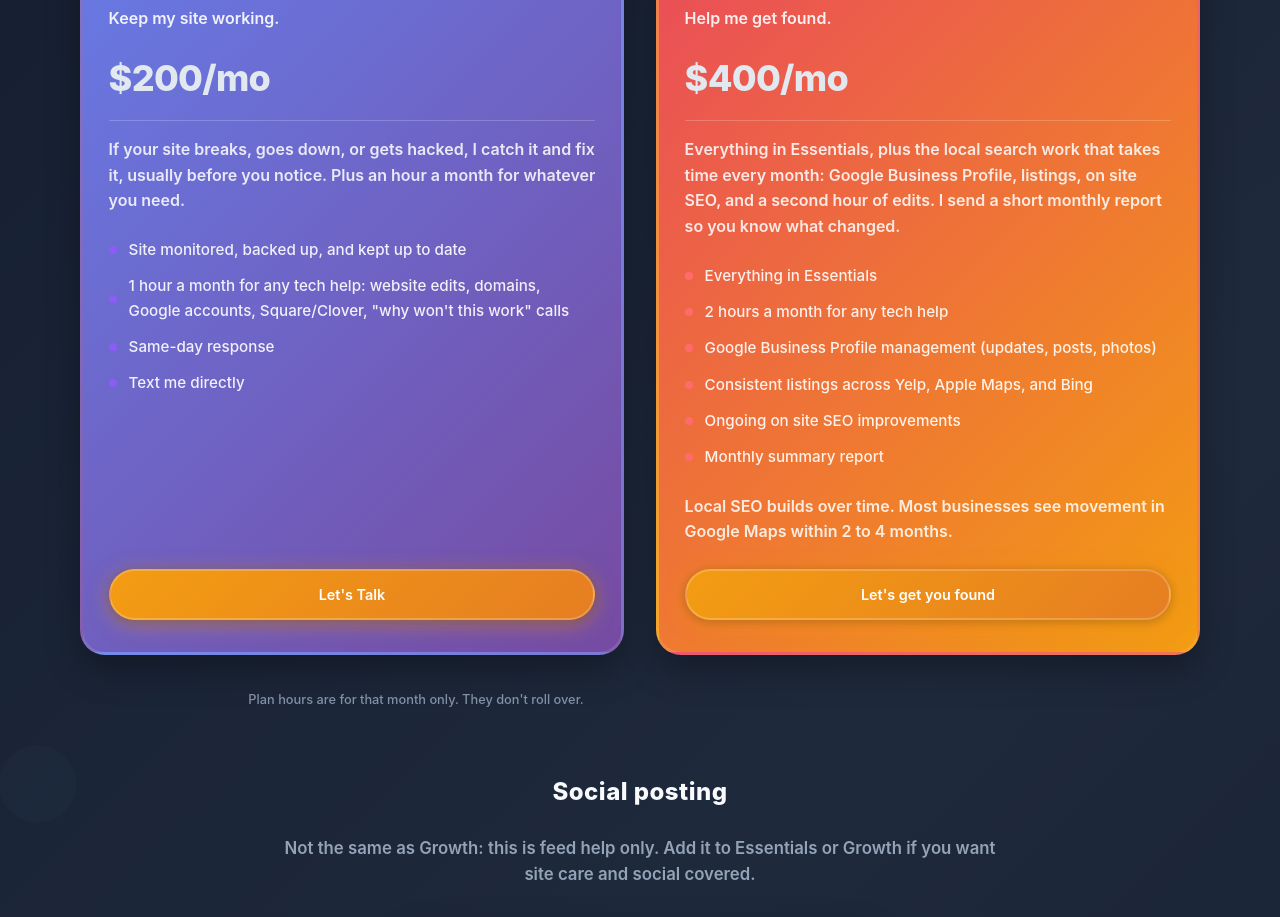
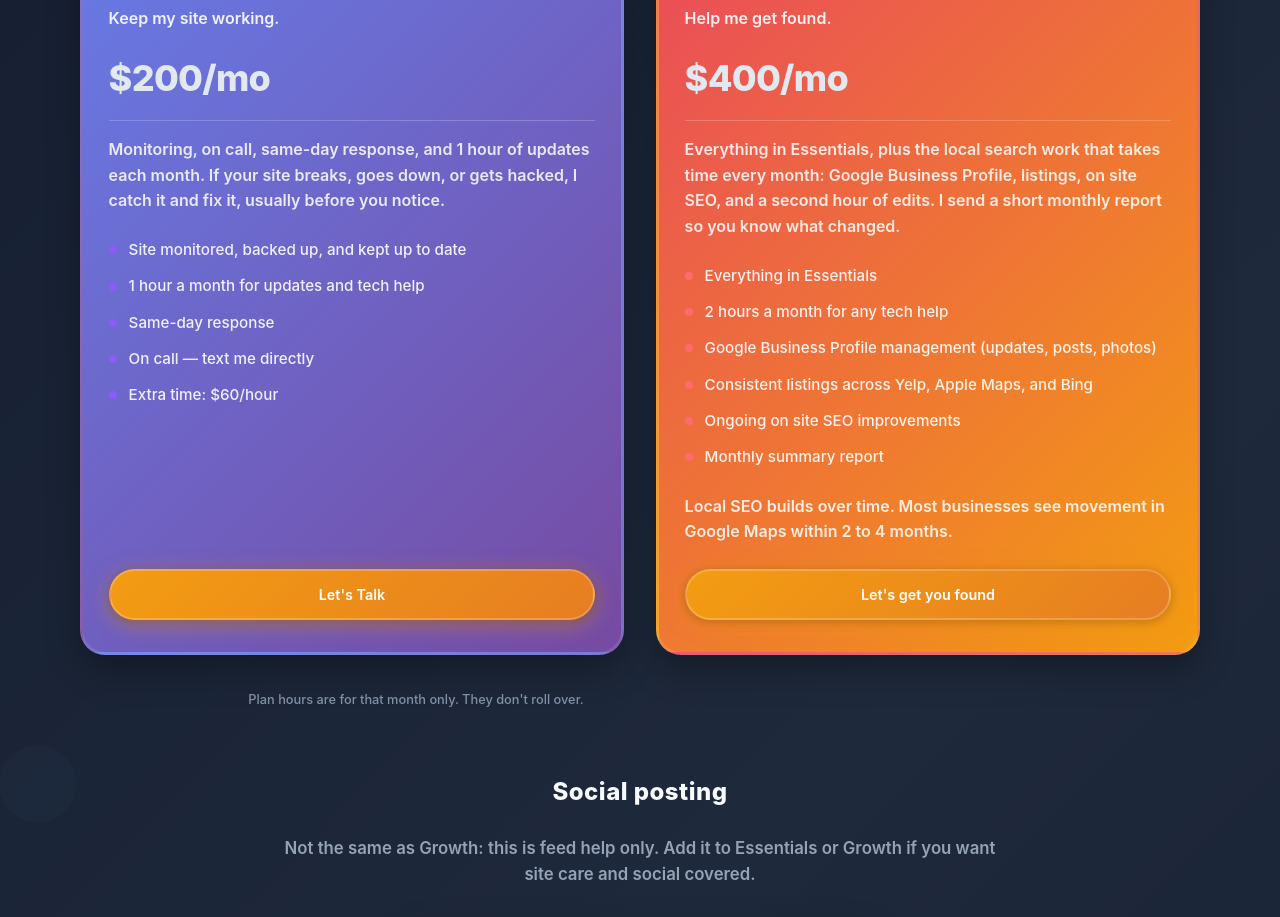
Before and after one commit to mriansabado/mauna-digital-website, a React (Vite) app: page / in a window 1280 px wide. Shown: the part 3240-4157 px from the top of the page. Built offline with nearby package versions, Linux system fonts and the light colour scheme.

Commit message:
updating services language

```diff
--- a/src/App.tsx
+++ b/src/App.tsx
@@ -250,7 +250,7 @@ function App() {
                   <div className="service-price-block">
                     <div className="service-price">$200/mo</div>
                   </div>
-                  <p className="service-price-detail">If your site breaks, goes down, or gets hacked, I catch it and fix it, usually before you notice. Plus an hour a month for whatever you need.</p>
+                  <p className="service-price-detail">Monitoring, on call, same-day response, and 1 hour of updates each month. If your site breaks, goes down, or gets hacked, I catch it and fix it, usually before you notice.</p>
                   <div className="service-features">
                     <div className="feature-item">
                       <div className="feature-dot"></div>
@@ -258,7 +258,7 @@ function App() {
                     </div>
                     <div className="feature-item">
                       <div className="feature-dot"></div>
-                      <span>1 hour a month for any tech help: website edits, domains, Google accounts, Square/Clover, &quot;why won&apos;t this work&quot; calls</span>
+                      <span>1 hour a month for updates and tech help</span>
                     </div>
                     <div className="feature-item">
                       <div className="feature-dot"></div>
@@ -266,7 +266,11 @@ function App() {
                     </div>
                     <div className="feature-item">
                       <div className="feature-dot"></div>
-                      <span>Text me directly</span>
+                      <span>On call — text me directly</span>
+                    </div>
+                    <div className="feature-item">
+                      <div className="feature-dot"></div>
+                      <span>Extra time: $60/hour</span>
                     </div>
                   </div>
                   <a href="#contact" className="btn btn-primary service-btn">Let&apos;s Talk</a>
```
